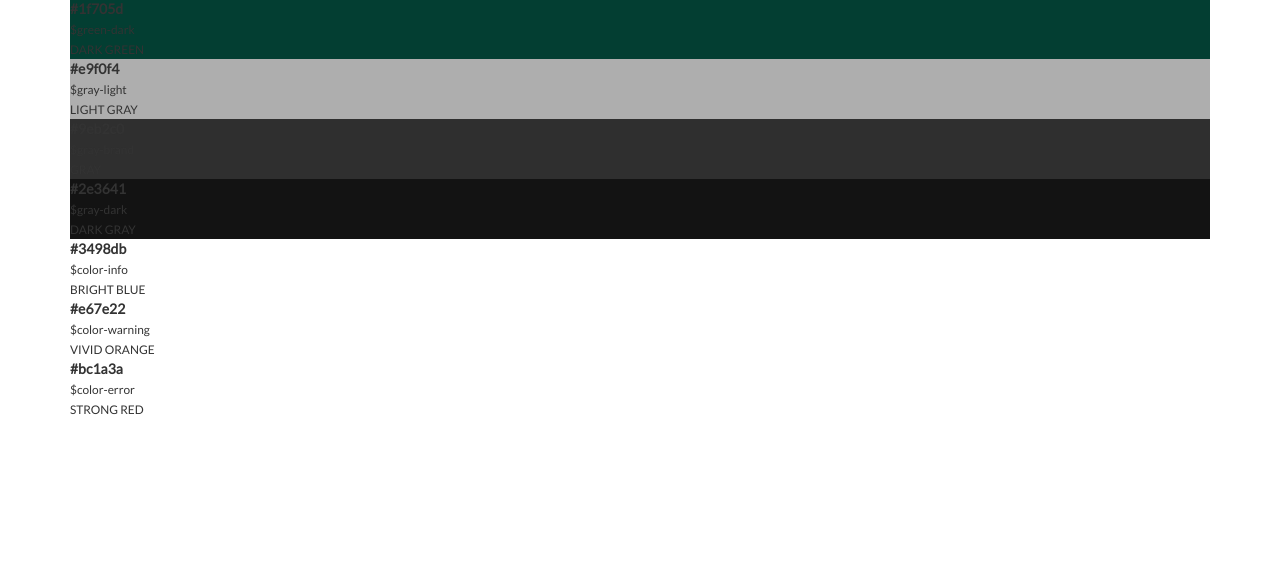
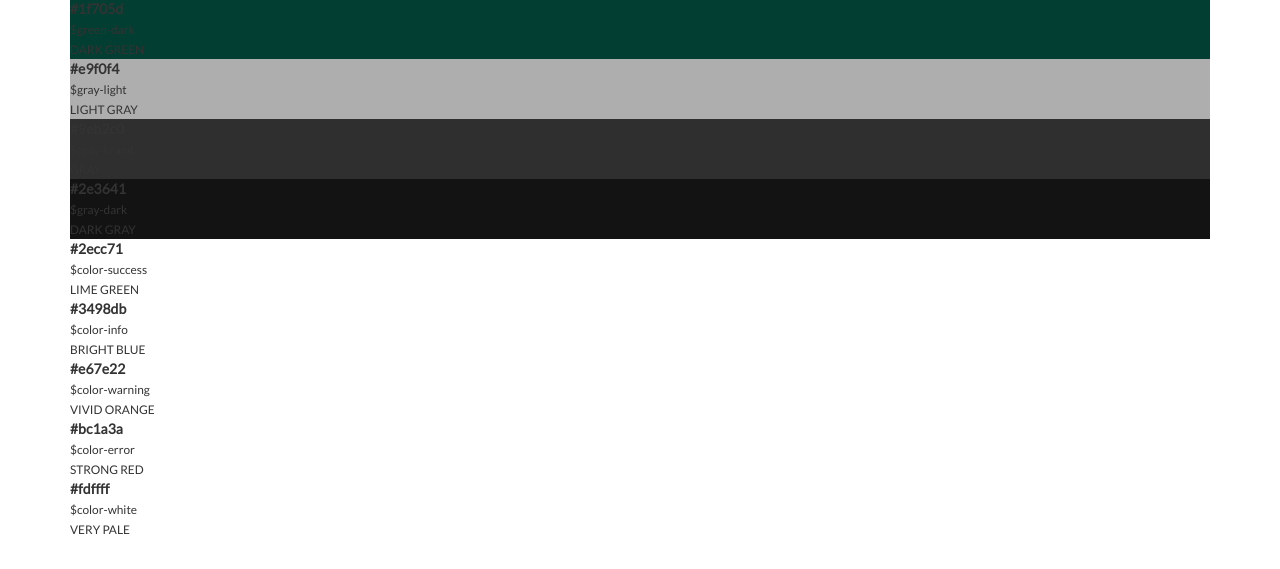
Before and after one commit to Sjoekoe/eqm-ui-kit, a PHP site: page / in a window 1280 px wide. Shown: the part 713-1282 px from the top of the page. Before the commit the page ends 1128 px from the top, so only its background shows below. Run offline with PHP 8.4, Linux system fonts and the light colour scheme; some libraries are stand-ins or nearby versions.

Commit message:
Small changes

```diff
--- a/index.html
+++ b/index.html
@@ -217,6 +217,11 @@
             <small>$gray-dark</small><br/>
             <small>DARK GRAY</small>
         </div>
+        <div class="swatch success">
+            <strong>#2ecc71</strong> <br>
+            <small>$color-success</small> <br>
+            <small>LIME GREEN</small>
+        </div>
         <div class="swatch info">
             <strong>#3498db</strong><br/>
             <small>$color-info</small><br/>
@@ -232,6 +237,11 @@
             <small>$color-error</small><br/>
             <small>STRONG RED</small>
         </div>
+        <div class="swatch white">
+            <strong>#fdffff</strong><br>
+            <small>$color-white</small><br>
+            <small>VERY PALE</small>
+        </div>
     </div> <!-- /container -->
 
 
```
Also changed, not shown: resources/sass/imports/_swatches.scss (+14 -1 lines).
